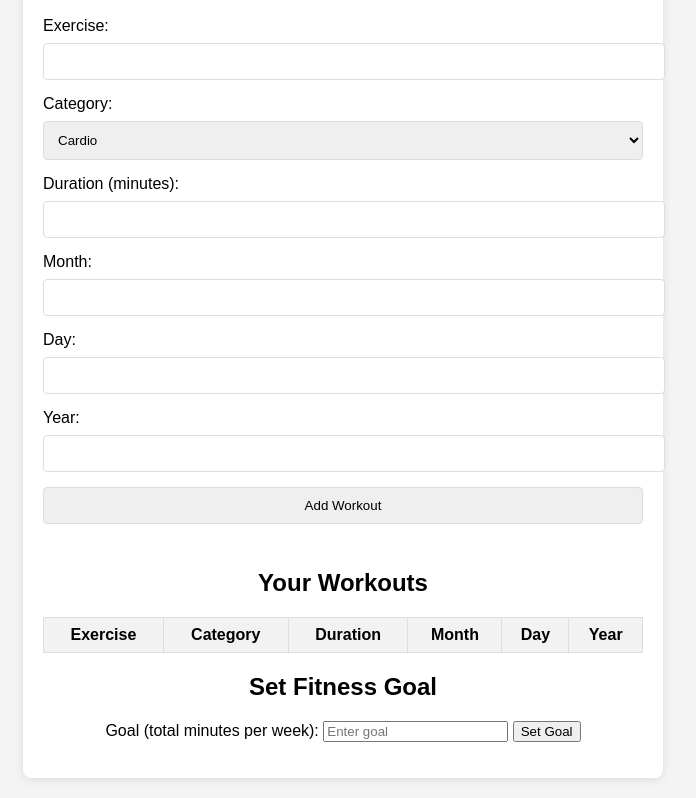
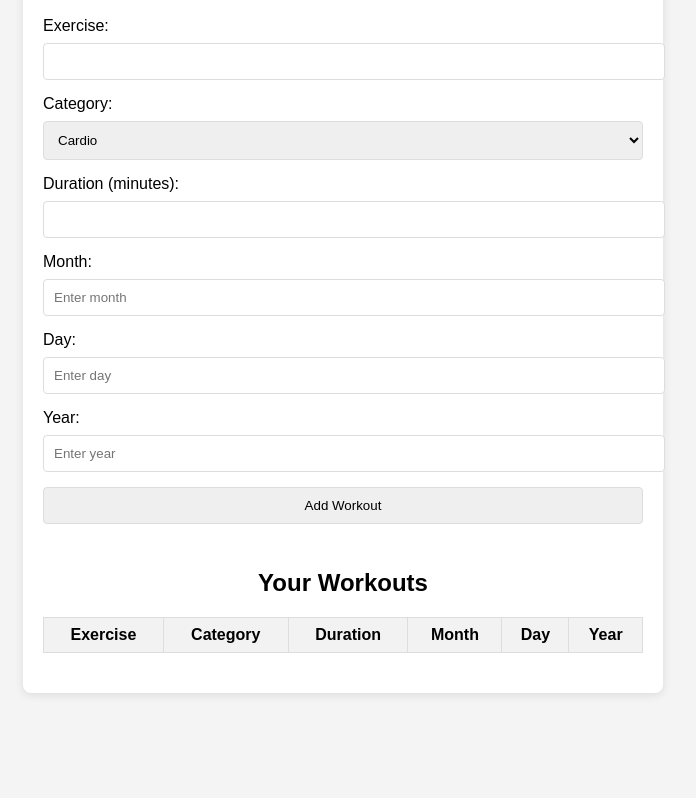
Before and after one commit to tom914z/mod-4-final-project, a website: page index.html in a window 1280 px wide. Shown: the part 151-949 px from the top of the page, without its empty margins (297-993 px from the left). After the commit the page ends 864 px from the top, so only its background shows below. Drawn offline with Linux system fonts and the light colour scheme; no server answers.

Commit message:
Update index.html

```diff
--- a/index.html
+++ b/index.html
@@ -26,15 +26,15 @@
             <label for="duration">Duration (minutes):</label>
             <input type="number" id="duration" name="duration" required>
 
-            <!-- Inputs for selecting date -->
+            <!-- Replace month input with a text field -->
             <label for="month">Month:</label>
-            <input type="number" id="month" name="month" min="1" max="12" required>
+            <input type="text" id="month" name="month" placeholder="Enter month" required>
 
             <label for="day">Day:</label>
-            <input type="number" id="day" name="day" min="1" max="31" required>
+            <input type="text" id="day" name="day" placeholder="Enter day" required>
 
             <label for="year">Year:</label>
-            <input type="number" id="year" name="year" required>
+            <input type="text" id="year" name="year" placeholder="Enter year" required>
 
             <button type="submit">Add Workout</button>
         </form>
@@ -57,16 +57,6 @@
             </tbody>
         </table>
 
-        <div id="goal">
-            <h2>Set Fitness Goal</h2>
-            <label for="goal">Goal (total minutes per week):</label>
-            <input type="number" id="fitness-goal" placeholder="Enter goal" required>
-            <button id="set-goal">Set Goal</button>
-
-            <p id="goal-message"></p>
-        </div>
-    </div>
-
     <script src="app.js"></script>
 </body>
 </html>
```
